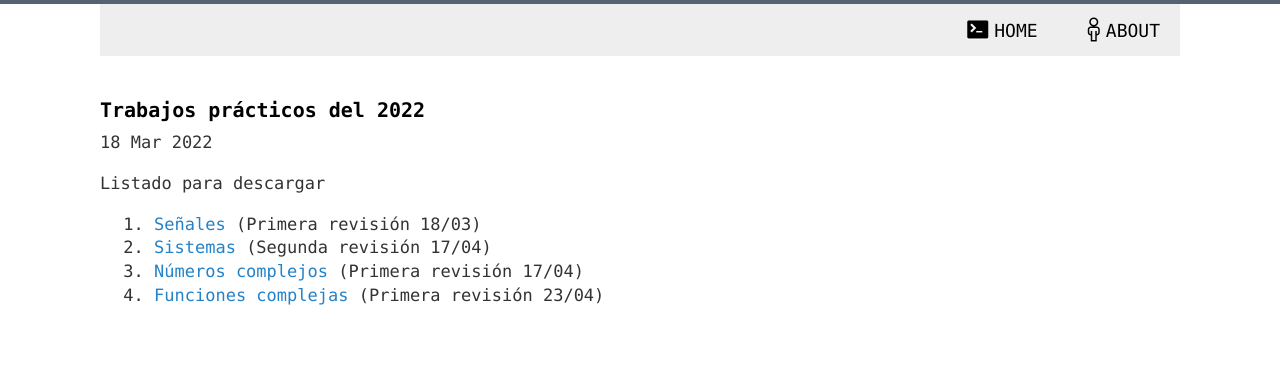
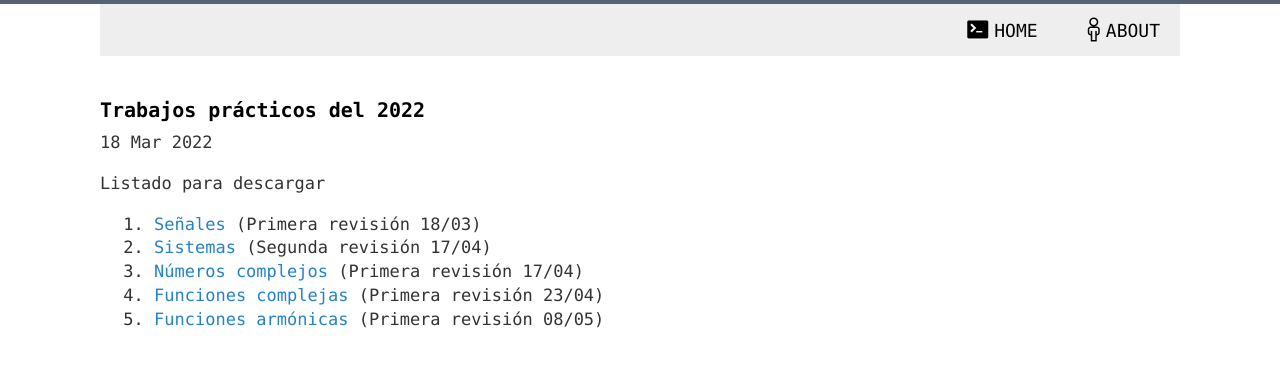
Before and after one commit to 1nv1/UTN-FRN-ASS, a Jekyll site: the page built from _posts/2022-03-18-TPs2020.markdown, in a window 1280 px wide. Shown: the top 367 px of the page. Built offline with Jekyll 4.4.1, drawn with Linux system fonts in a browser that asks for light colours; comment, search, counter and statistics services are not loaded.

Commit message:
Added TP05

```diff
--- a/_posts/2022-03-18-TPs2020.markdown
+++ b/_posts/2022-03-18-TPs2020.markdown
@@ -13,3 +13,4 @@ Listado para descargar
 2. <a href="https://cloud.degoo.com/share/kv1mXrnK_ZRyhaN1ohCKBA" target="_blank">Sistemas</a> (Segunda revisión 17/04)
 3. <a href="https://cloud.degoo.com/share/sBu3w7GIHA6gGjci73YGWA" target="_blank">Números complejos</a> (Primera revisión 17/04)
 4. <a href="https://cloud.degoo.com/share/Wpny76JUMwaK6I5o5a5MrA" target="_blank">Funciones complejas</a> (Primera revisión 23/04)
+5. <a href="https://cloud.degoo.com/share/mWun9vnyp2ZMtxCv1DHCZQ" target="_blank">Funciones armónicas</a> (Primera revisión 08/05)
```
